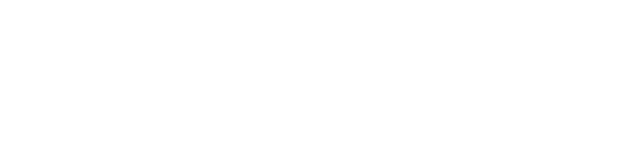
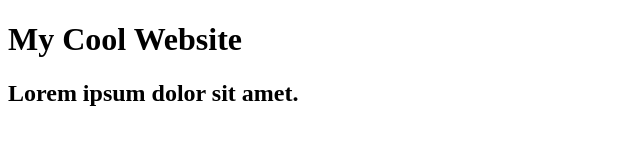
Before and after one commit to christianyuen/git-branching-lesson, a plain HTML site: page index.html in a window 1280 px wide. Shown: the whole page, without its empty margins (0-640 px from the left). Drawn offline with Linux system fonts and the light colour scheme.

Commit message:
Added Header

```diff
--- a/index.html
+++ b/index.html
@@ -7,6 +7,9 @@
   <title>Git branching lesson on test</title>
 </head>
 <body>
-
+  <header>
+    <h1>My Cool Website</h1>
+    <h2>Lorem ipsum dolor sit amet.</h2>
+  </header>
 </body>
 </html>
```
